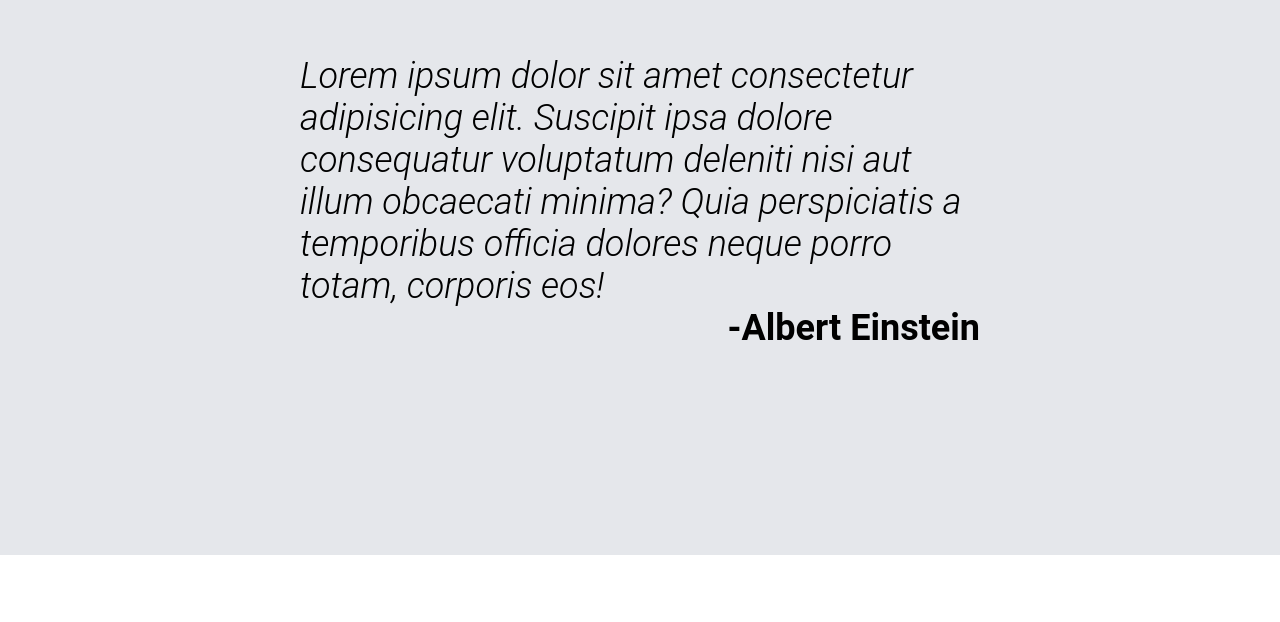
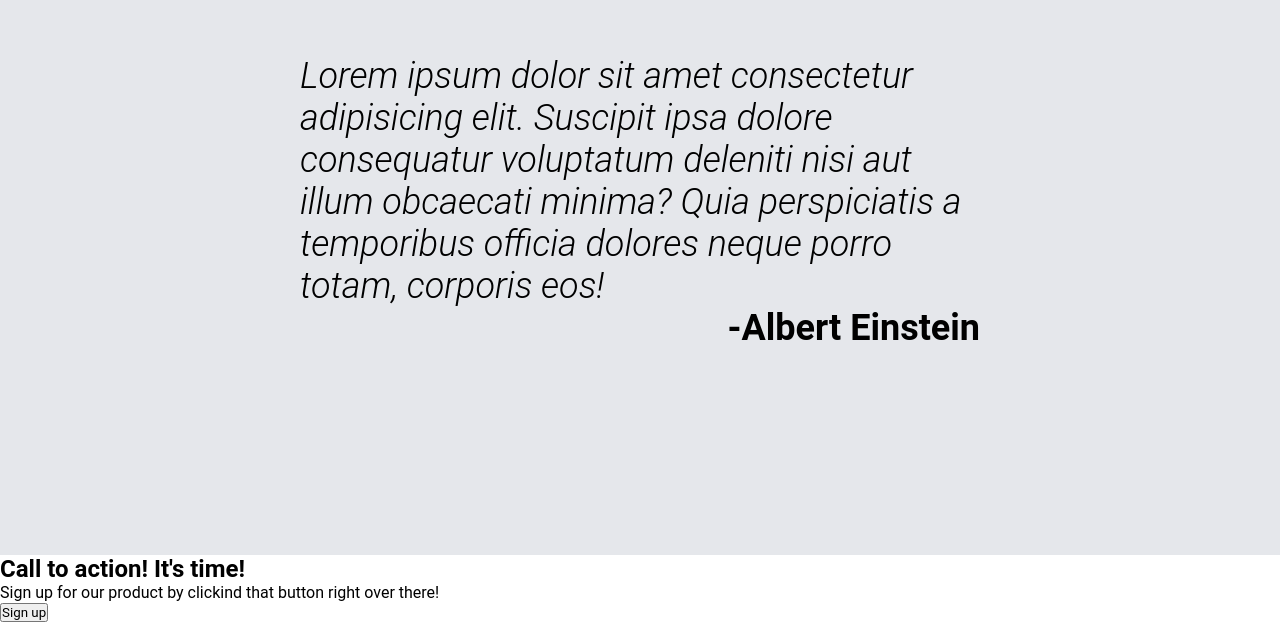
Before and after one commit to kumakhov/odin-landing-page, a plain HTML site: page index.html in a window 1280 px wide. Shown: the part 1244-1866 px from the top of the page. Before the commit the page ends 1799 px from the top, so only its background shows below. Drawn offline with Linux system fonts and the light colour scheme.

Commit message:
blue blob

```diff
--- a/index.html
+++ b/index.html
@@ -67,6 +67,16 @@
             </p>
         </div>
     </div>
+
+    <div class="call">
+        <div class="blueblob">
+            <div class="blobleft">
+                <h2>Call to action! It's time!</h2>
+                <p>Sign up for our product by clickind that button right over there!</p>
+            </div>
+            <button class="lowerbtn">Sign up</button>
+        </div>
+    </div>
 </body>
 
 </html>
```
